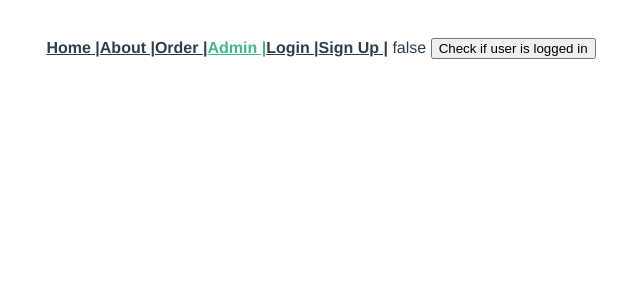
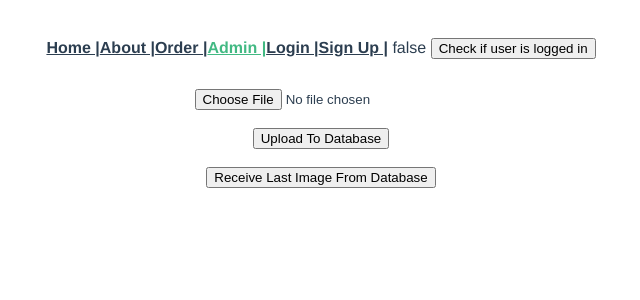
Before and after one commit to OksanaGedzo/eetsy-front280222, a Vue app: page /#/admin in a window 1280 px wide. Shown: the top 300 px of the page, without its empty margins (319-959 px from the left). Built offline with nearby package versions, Linux system fonts and the light colour scheme.

Commit message:
Added image handling example to Admin.vue

```diff
--- a/src/views/Admin.vue
+++ b/src/views/Admin.vue
@@ -1,14 +1,87 @@
 <template>
 <div>
+  <div>
 
+    <!--
+      type="file"                       - teeb faili valimise meile lihtsaks
+      @change="handleImage"             - paneb käima 'handleImage' meetodi kui valitakse fail.
+      accept="image/x-png,image/jpeg"   - mis tüüpi faile me üldse näitame File Upload aknakeses
+                                          hetkel lubame ainult .png ja .jpeg (ja nende alam vorme)
+                                          kasutades "image/*" lubaksime kõiki tuntud pildi tüüpe
+    -->
+    <input type="file" @change="handleImage" accept="image/x-png,image/jpeg">
+    <br>
 
+    <!--
+      Nii nagu ma aru saan koolon sünkroniseerib muutuja 'pilt' ja tema elemendi,
+      kui muutub 'pilt' väärtus uueneb ka tema <img> element
+     -->
+    <img :src="piltObject.data"> <br>
+    <button v-on:click="sendImageDataToBackend" >Upload To Database</button>
+    <br>
+
+    <img :src="piltBackendist">
+    <br>
+    <button v-on:click="requestLastImgFromBackend" >Receive Last Image From Database</button>
+  </div>
 
 </div>
 </template>
 
 <script>
 export default {
-  name: "Admin"
+  name: "Admin",
+  data(){
+    return{
+      pilt: null,
+      piltBackendist: null,
+      piltObject: {
+      "data":null
+      }
+    }
+  },
+  methods: {
+    handleImage(event){
+      const selectedImage = event.target.files[0];
+      this.createBase64Image(selectedImage);
+    },
+
+    createBase64Image(fileObject){
+      //reader tundub töötavat tagurpidi? Enne läheb käima kõige viimane rida reader.readAsDataURL(fileObject) ... vist
+      const reader = new FileReader();
+      reader.onload = () => {
+        //pärast *edukat* laadimist antakse meie 'pilt' failile tema lõplik väärtus ning konsooli prinditakse testiks toores info
+        this.piltObject.data = reader.result;
+        console.log(this.piltObject)
+      };
+      reader.onerror = function (error){
+        alert(error);
+      }
+      reader.readAsDataURL(fileObject);
+    },
+
+    sendImageDataToBackend: function () {
+      this.$http.post("/upload/image", this.piltObject
+      ).then(response => {
+        console.log(this.piltObject)
+        console.log(response.data)
+      }).catch(error => {
+        console.log(error)
+      })
+    },
+
+    requestLastImgFromBackend: function () {
+      this.$http.get("/receive/image", {
+          }
+      ).then(response => {
+        this.piltBackendist = response.data.data //lgtm
+        console.log(response.data)
+      }).catch(error => {
+        console.log(error)
+      })
+    },
+
+  }
 }
 </script>
 
```
